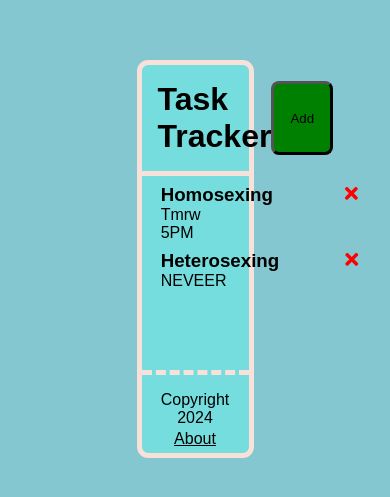
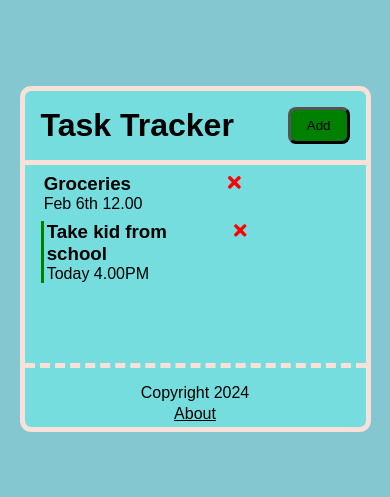
Before and after one commit to RomaZinkevich/TaskTracker-React, a React (Create React App) app: page / in a window 390 px wide. Shown: the part 163-660 px from the top of the page. Built offline with nearby package versions, Linux system fonts and the light colour scheme; data requests are answered from the project's data file; a web font is replaced by a local one.

Commit message:
added responsiveness

```diff
--- a/db.json
+++ b/db.json
@@ -1,16 +1,16 @@
 {
   "tasks": [
     {
-      "id": "dbf4",
-      "text": "Homosexing",
-      "day": "Tmrw 5PM",
+      "id": "899a",
+      "text": "Groceries",
+      "day": "Feb 6th 12.00",
       "reminder": false
     },
     {
-      "id": "8361",
-      "text": "Heterosexing",
-      "day": "NEVEER",
-      "reminder": false
+      "id": "c27b",
+      "text": "Take kid from school",
+      "day": "Today 4.00PM",
+      "reminder": true
     }
   ]
 }
--- a/src/index.css
+++ b/src/index.css
@@ -111,3 +111,9 @@ footer p {
 footer a {
   color:black
 }
+
+@media(max-width:700px){
+  .container {
+    width: 90%;
+  }
+}
```
